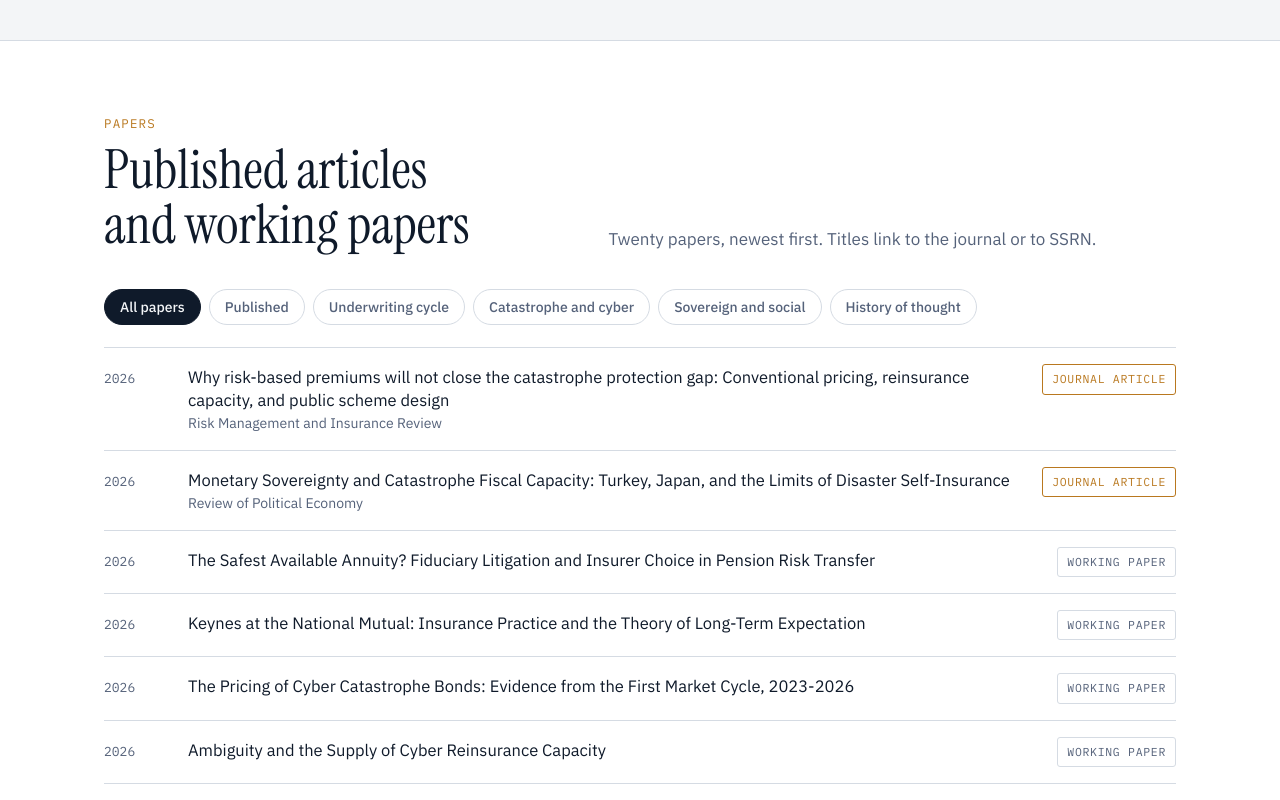
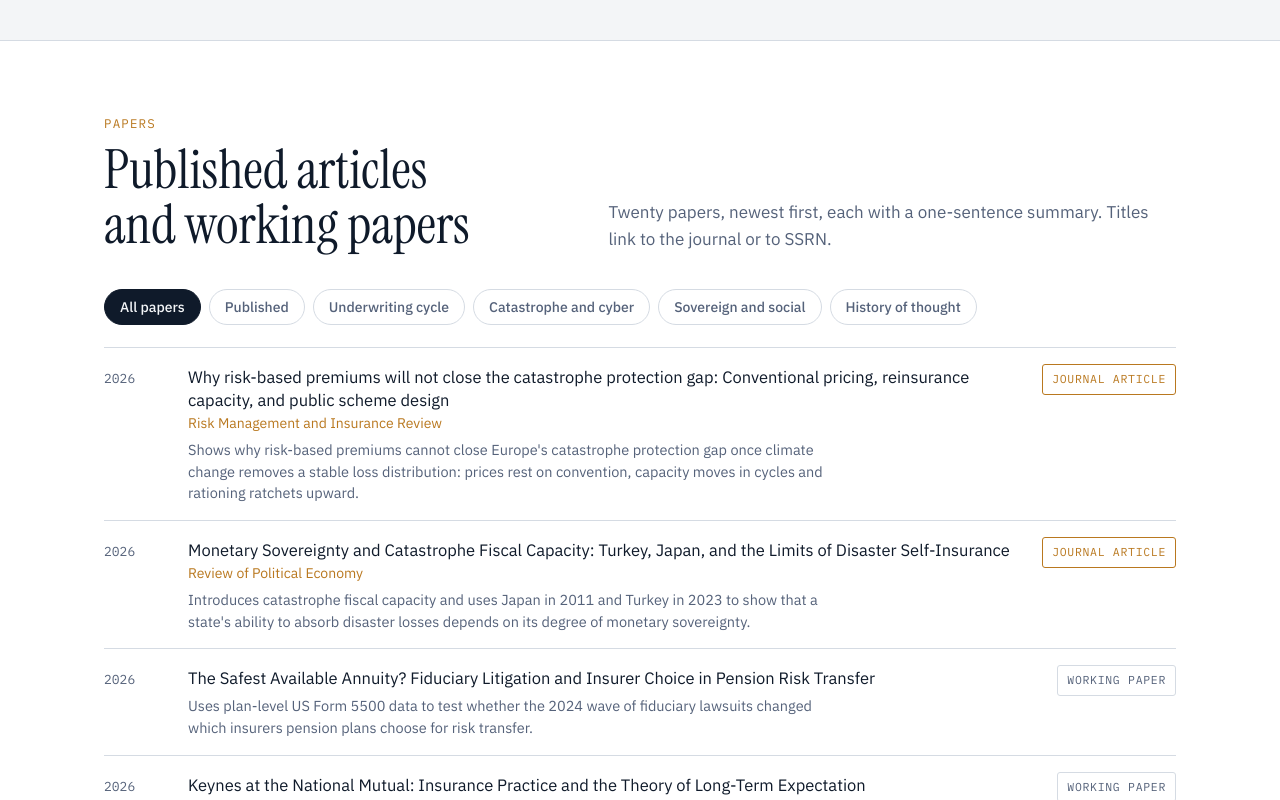
Before and after one commit to ilkeraslan/ilkeraslan.github.io, a plain HTML site: page index.html in a window 1280 px wide. Shown: the part 2000-2800 px from the top of the page. Drawn offline with Linux system fonts and the light colour scheme.

Commit message:
Add CV download, paper summaries and personal note

```diff
--- a/index.html
+++ b/index.html
@@ -140,7 +140,8 @@ section{padding:72px 0}
 .plist .t{font-size:16.5px;line-height:1.4}
 .plist .t a{color:var(--ink);text-decoration:none;background-image:linear-gradient(var(--accent),var(--accent));background-size:0 1px;background-position:0 100%;background-repeat:no-repeat;transition:background-size .2s}
 .plist .t a:hover{background-size:100% 1px;color:var(--accent)}
-.plist .v{display:block;font-size:14px;color:var(--muted);margin-top:2px}
+.plist .v{display:block;font-size:14px;color:var(--signal);margin-top:2px}
+.plist .s{display:block;font-size:14.5px;line-height:1.5;color:var(--muted);margin-top:5px;max-width:74ch}
 .badge{font-family:var(--mono);font-size:11.5px;letter-spacing:.06em;text-transform:uppercase;padding:5px 9px;border-radius:3px;border:1px solid var(--line);color:var(--muted);white-space:nowrap}
 .badge.pub{border-color:var(--signal);color:var(--signal)}
 .pnote{margin-top:18px;font-size:14.5px;color:var(--muted)}
@@ -222,7 +223,7 @@ footer .wrap{border-top:1px solid color-mix(in srgb,var(--paper) 25%,transparent
       <p class="role">Lecturer, Kalaidos University of Applied Sciences, Zürich. Dr. rer. pol., Université de Fribourg. Before that, more than a decade as a treaty reinsurance underwriter.</p>
       <div class="actions">
         <a class="btn primary" href="#papers">Read the papers</a>
-        <a class="btn" href="#about">Background</a>
+        <a class="btn" href="Ilker_Aslan_CV.pdf">Download CV (PDF)</a>
         <a class="btn" href="#contact">Get in touch</a>
       </div>
     </div>
@@ -307,7 +308,7 @@ footer .wrap{border-top:1px solid color-mix(in srgb,var(--paper) 25%,transparent
         <div class="kicker">Papers</div>
         <h2>Published articles and working papers</h2>
       </div>
-      <p>Twenty papers, newest first. Titles link to the journal or to SSRN.</p>
+      <p>Twenty papers, newest first, each with a one-sentence summary. Titles link to the journal or to SSRN.</p>
     </div>
     <div class="chips" id="chips" role="group" aria-label="Filter papers by research layer">
       <button class="chip" type="button" data-f="all" aria-pressed="true">All papers</button>
@@ -366,6 +367,8 @@ footer .wrap{border-top:1px solid color-mix(in srgb,var(--paper) 25%,transparent
         <p>I am an economist working where insurance markets, financial structures and macroeconomic theory meet.</p>
         <p>Before returning to research and teaching I spent more than a decade in treaty reinsurance in EMEA and international markets, most recently as a senior underwriter for liability, casualty and motor business. That practice shapes the questions I ask: how reinsurance capacity is priced and rationed, how catastrophe and cyber risk reach capital markets, and who absorbs the losses that markets will not carry.</p>
         <p>My research combines quantitative methods with a post-Keynesian theoretical foundation. I hold a doctorate in economics from the Université de Fribourg, a Master of Science in EU Business and Law from Aarhus Universitet, and a Bachelor of Science in Business Administration from the University of Texas at Dallas.</p>
+        <p>I live in Zürich with my wife and our two daughters.</p>
+        <p><a class="btn" href="Ilker_Aslan_CV.pdf">Download CV (PDF)</a></p>
       </div>
       <div>
         <ul class="rows">
@@ -395,6 +398,7 @@ footer .wrap{border-top:1px solid color-mix(in srgb,var(--paper) 25%,transparent
       <li><a href="https://papers.ssrn.com/sol3/cf_dev/AbsByAuth.cfm?per_id=4975975">SSRN <span>working papers</span></a></li>
       <li><a href="https://orcid.org/0000-0001-9241-9420">ORCID <span>0000-0001-9241-9420</span></a></li>
       <li><a href="https://www.linkedin.com/in/drilkeraslan/">LinkedIn <span>profile</span></a></li>
+      <li><a href="Ilker_Aslan_CV.pdf">Curriculum vitae <span>PDF</span></a></li>
     </ul>
   </div>
 </section>
@@ -408,26 +412,26 @@ footer .wrap{border-top:1px solid color-mix(in srgb,var(--paper) 25%,transparent
 <script>
 const S = id => "https://ssrn.com/abstract=" + id;
 const papers = [
-  {y:2026,t:"Why risk-based premiums will not close the catastrophe protection gap: Conventional pricing, reinsurance capacity, and public scheme design",v:"Risk Management and Insurance Review",u:"https://doi.org/10.1111/rmir.70051",k:"cat",pub:true},
-  {y:2026,t:"Monetary Sovereignty and Catastrophe Fiscal Capacity: Turkey, Japan, and the Limits of Disaster Self-Insurance",v:"Review of Political Economy",u:"https://doi.org/10.1080/09538259.2026.2724127",k:"public",pub:true},
-  {y:2026,t:"The Safest Available Annuity? Fiduciary Litigation and Insurer Choice in Pension Risk Transfer",u:S(7370882),k:"public"},
-  {y:2026,t:"Keynes at the National Mutual: Insurance Practice and the Theory of Long-Term Expectation",u:S(7279420),k:"thought"},
-  {y:2026,t:"The Pricing of Cyber Catastrophe Bonds: Evidence from the First Market Cycle, 2023-2026",u:S(7277339),k:"cat"},
-  {y:2026,t:"Ambiguity and the Supply of Cyber Reinsurance Capacity",u:S(7278099),k:"cat"},
-  {y:2026,t:"Existential Risk from Artificial Intelligence and the Limits of Insurability",u:S(7198561),k:"cat"},
-  {y:2026,t:"Pricing the End of Stationarity: Catastrophe Reinsurance and the Limits of Insurability",u:S(7198578),k:"cat"},
-  {y:2026,t:"The Insurability Frontier: Ambiguity, Capital, and the Supply of Insurance",u:S(7198564),k:"cat"},
-  {y:2026,t:"Testing for Cycle-Dependent Loss Development in Long-Tail Casualty Business",u:S(7144158),k:"cycle"},
-  {y:2026,t:"The Insurability of Skill: Vocational Specificity, Structural Change, and Mobility over the Life Course",u:S(7127758),k:"public"},
-  {y:2026,t:"Fundamental Uncertainty, Reinsurance Capacity, and the Design of a European Catastrophe Insurance Scheme",u:S(7127638),k:"cat"},
-  {y:2026,t:"Underwriting Cycles and the Calibration of Premium Risk under Solvency II",u:S(7127360),k:"cycle"},
-  {y:2026,t:"Collateralized Reinsurance and Credit for Reinsurance under Escalating Catastrophe Risk",u:S(7073638),k:"cycle"},
-  {y:2026,t:"From Peril to Security: A Framework for Assessing ILS Readiness, with Application to Systemic Cyber Risk",u:S(6684118),k:"cat"},
-  {y:2026,t:"Bortis's Classical-Keynesian Synthesis: A Reconstruction and Three Applications",u:S(6684338),k:"thought"},
-  {y:2026,t:"A Countercyclical Capital Buffer for Reinsurance: Evidence from the Underwriting Cycle, 1990-2024",u:S(6683999),k:"cycle"},
-  {y:2026,t:"From Risk Pooling to Asset Class: The Financialization of Reinsurance through a Minskyian Lens",u:S(6490480),k:"cycle"},
-  {y:2026,t:"Conventions, Uncertainty, and Financial Instability: The Reinsurance Underwriting Cycle Through a Post-Keynesian Lens",u:S(6539118),k:"cycle"},
-  {y:2021,t:"Employer of Last Resort as a new 'New Deal': A few thoughts on Turkey",u:S(3984951),k:"public"}
+  {y:2026,t:"Why risk-based premiums will not close the catastrophe protection gap: Conventional pricing, reinsurance capacity, and public scheme design",v:"Risk Management and Insurance Review",u:"https://doi.org/10.1111/rmir.70051",s:"Shows why risk-based premiums cannot close Europe's catastrophe protection gap once climate change removes a stable loss distribution: prices rest on convention, capacity moves in cycles and rationing ratchets upward.",k:"cat",pub:true},
+  {y:2026,t:"Monetary Sovereignty and Catastrophe Fiscal Capacity: Turkey, Japan, and the Limits of Disaster Self-Insurance",v:"Review of Political Economy",u:"https://doi.org/10.1080/09538259.2026.2724127",s:"Introduces catastrophe fiscal capacity and uses Japan in 2011 and Turkey in 2023 to show that a state's ability to absorb disaster losses depends on its degree of monetary sovereignty.",k:"public",pub:true},
+  {y:2026,t:"The Safest Available Annuity? Fiduciary Litigation and Insurer Choice in Pension Risk Transfer",u:S(7370882),s:"Uses plan-level US Form 5500 data to test whether the 2024 wave of fiduciary lawsuits changed which insurers pension plans choose for risk transfer.",k:"public"},
+  {y:2026,t:"Keynes at the National Mutual: Insurance Practice and the Theory of Long-Term Expectation",u:S(7279420),s:"Reads Chapter 12 of the General Theory alongside Keynes's business papers and argues that his years on insurance boards gave concrete meaning to convention, reputation and liquidity.",k:"thought"},
+  {y:2026,t:"The Pricing of Cyber Catastrophe Bonds: Evidence from the First Market Cycle, 2023-2026",u:S(7277339),s:"Examines how Rule 144A cyber catastrophe bonds were priced at issue across the market's first cycle, from 2023 to 2026.",k:"cat"},
+  {y:2026,t:"Ambiguity and the Supply of Cyber Reinsurance Capacity",u:S(7278099),s:"Asks how ambiguity about cyber losses limits the reinsurance capacity that suppliers are willing to offer.",k:"cat"},
+  {y:2026,t:"Existential Risk from Artificial Intelligence and the Limits of Insurability",u:S(7198561),s:"Treats existential risk from AI as a problem in insurance economics and shows that claims payable only on extinction price at zero, so the missing market carries no information about the risk.",k:"cat"},
+  {y:2026,t:"Pricing the End of Stationarity: Catastrophe Reinsurance and the Limits of Insurability",u:S(7198578),s:"Asks what happens to catastrophe reinsurance pricing, and to insurability itself, when climate change ends the assumption of a stationary loss distribution.",k:"cat"},
+  {y:2026,t:"The Insurability Frontier: Ambiguity, Capital, and the Supply of Insurance",u:S(7198564),s:"Develops a supply-side theory of insurability under model uncertainty and derives a closed-form frontier beyond which cover is no longer offered.",k:"cat"},
+  {y:2026,t:"Testing for Cycle-Dependent Loss Development in Long-Tail Casualty Business",u:S(7144158),s:"Tests whether loss development in long-tail casualty business differs across the phases of the underwriting cycle.",k:"cycle"},
+  {y:2026,t:"The Insurability of Skill: Vocational Specificity, Structural Change, and Mobility over the Life Course",u:S(7127758),s:"Studies how the specificity of vocational skills shapes workers' exposure to structural change and their mobility over the life course, read as a question of insurability.",k:"public"},
+  {y:2026,t:"Fundamental Uncertainty, Reinsurance Capacity, and the Design of a European Catastrophe Insurance Scheme",u:S(7127638),s:"Sets out design principles for a European catastrophe insurance scheme when reinsurance capacity is cyclical and loss distributions are fundamentally uncertain.",k:"cat"},
+  {y:2026,t:"Underwriting Cycles and the Calibration of Premium Risk under Solvency II",u:S(7127360),s:"Argues that the Solvency II premium-risk charge moves against underwriting risk over the cycle and proposes a supervisor-published cycle adjustment.",k:"cycle"},
+  {y:2026,t:"Collateralized Reinsurance and Credit for Reinsurance under Escalating Catastrophe Risk",u:S(7073638),s:"Examines collateralized reinsurance and the rules on credit for reinsurance as catastrophe risk escalates.",k:"cycle"},
+  {y:2026,t:"From Peril to Security: A Framework for Assessing ILS Readiness, with Application to Systemic Cyber Risk",u:S(6684118),s:"Proposes six prerequisites for transferring a peril to capital markets and compares indemnity, parametric and hybrid triggers for systemic cyber risk by simulation.",k:"cat"},
+  {y:2026,t:"Bortis's Classical-Keynesian Synthesis: A Reconstruction and Three Applications",u:S(6684338),s:"Reconstructs Heinrich Bortis's classical-Keynesian synthesis and applies it to three questions.",k:"thought"},
+  {y:2026,t:"A Countercyclical Capital Buffer for Reinsurance: Evidence from the Underwriting Cycle, 1990-2024",u:S(6683999),s:"Makes the case for a countercyclical capital buffer in reinsurance, with evidence from the underwriting cycle between 1990 and 2024.",k:"cycle"},
+  {y:2026,t:"From Risk Pooling to Asset Class: The Financialization of Reinsurance through a Minskyian Lens",u:S(6490480),s:"Reads the growth of alternative capital and insurance-linked securities as a financialization of reinsurance, using Minsky's theory of financial instability.",k:"cycle"},
+  {y:2026,t:"Conventions, Uncertainty, and Financial Instability: The Reinsurance Underwriting Cycle Through a Post-Keynesian Lens",u:S(6539118),s:"Explains the reinsurance underwriting cycle through pricing conventions formed under fundamental uncertainty.",k:"cycle"},
+  {y:2021,t:"Employer of Last Resort as a new 'New Deal': A few thoughts on Turkey",u:S(3984951),s:"Discusses an employer-of-last-resort programme as a policy option for Turkey.",k:"public"}
 ];
 const list = document.getElementById("plist");
 const chips = [...document.querySelectorAll(".chip")];
@@ -443,7 +447,7 @@ function render(f){
   const rows = papers.filter(p => f === "all" || (f === "pub" ? p.pub : p.k === f));
   list.innerHTML = rows.length ? rows.map(p =>
     '<li><span class="yr">' + p.y + '</span><span class="t"><a href="' + p.u + '">' + esc(p.t) + '</a>' +
-    (p.v ? '<span class="v">' + esc(p.v) + '</span>' : '') + '</span>' +
+    (p.v ? '<span class="v">' + esc(p.v) + '</span>' : '') + (p.s ? '<span class="s">' + esc(p.s) + '</span>' : '') + '</span>' +
     '<span class="badge' + (p.pub ? ' pub' : '') + '">' + (p.pub ? 'Journal article' : 'Working paper') + '</span></li>'
   ).join("") : '<li class="empty">No papers in this group yet.</li>';
   chips.forEach(c => c.setAttribute("aria-pressed", String(c.dataset.f === f)));
```
Also changed, not shown: 1 other file.
